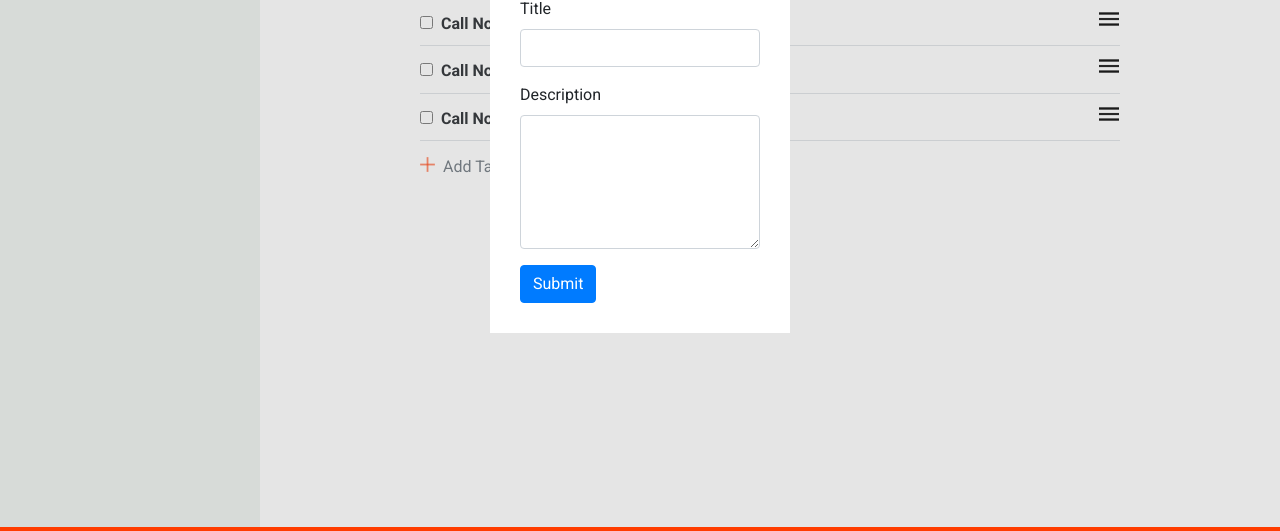
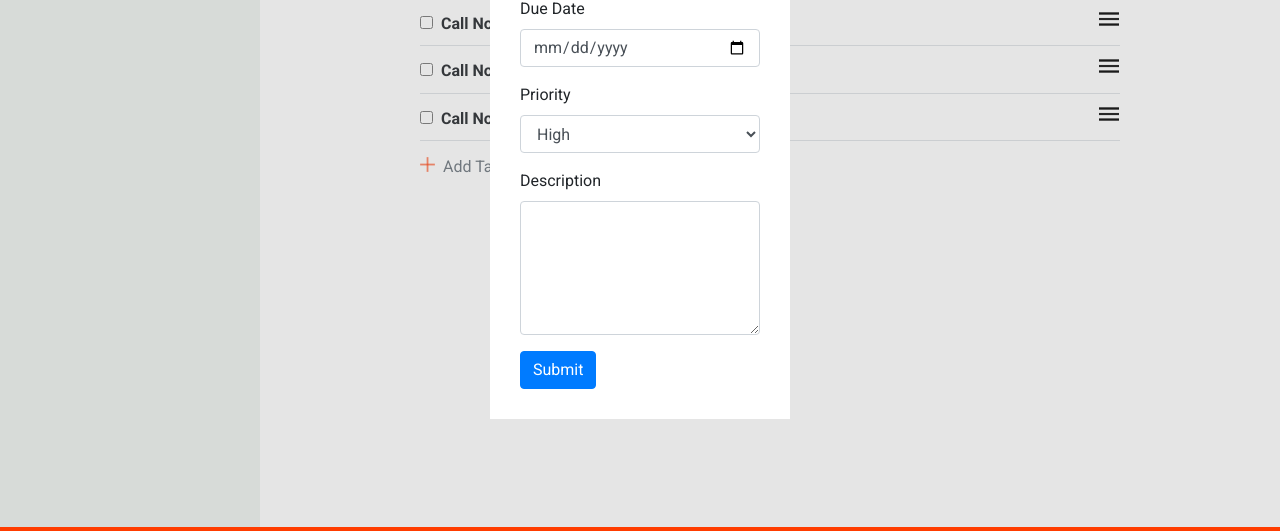
Before and after one commit to misterpaul4/TODO-List, a website built with webpack: page experiments/index.html in a window 1280 px wide. Shown: the part 273-804 px from the top of the page. Built offline with nearby package versions, Linux system fonts and the light colour scheme.

Commit message:
Add to the experment HTML and CSS files

```diff
--- a/experiments/index.html
+++ b/experiments/index.html
@@ -210,7 +210,7 @@
       </div>
     </section>
   </main>
-
+<!--
   <div class="form-container" id="project-form">
     <form>
       <h2>New Project</h2>
@@ -225,6 +225,37 @@
       </div>
       <button type="submit" class="btn btn-primary" id="project-submit">Submit</button>
     </form>
+  </div> -->
+
+  <div class="form-container" id="todo-form">
+    <form>
+      <h2>New Todo</h2>
+      <div class="form-group">
+        <label for="title">Title</label>
+        <input type="text" name="title" class="form-control" id="title">
+      </div>
+
+      <div class="form-group">
+        <label for="due-date">Due Date</label>
+        <input type="date" name="title" class="form-control" id="due-date">
+      </div>
+
+      <div class="form-group">
+        <label for="priority">Priority</label>
+        <select name="priority" id="priority" class="form-control">
+          <option value="high">High</option>
+          <option value="medium">Medium</option>
+          <option value="low">Low</option>
+        </select>
+      </div>
+
+      <div class="form-group">
+        <label for="description">Description</label>
+        <textarea class="form-control" name="description" id="description" rows="5"></textarea>
+      </div>
+
+      <button type="submit" class="btn btn-primary" id="todo-submit">Submit</button>
+    </form>
   </div>
 
   <!-- JS, Popper.js, and jQuery -->
--- a/experiments/style.css
+++ b/experiments/style.css
@@ -284,7 +284,7 @@ button:hover {
 }
 
 .form-container {
-  display: none;
+  display: flex;
   position: absolute;
   top: 0;
   bottom: 0;
```
